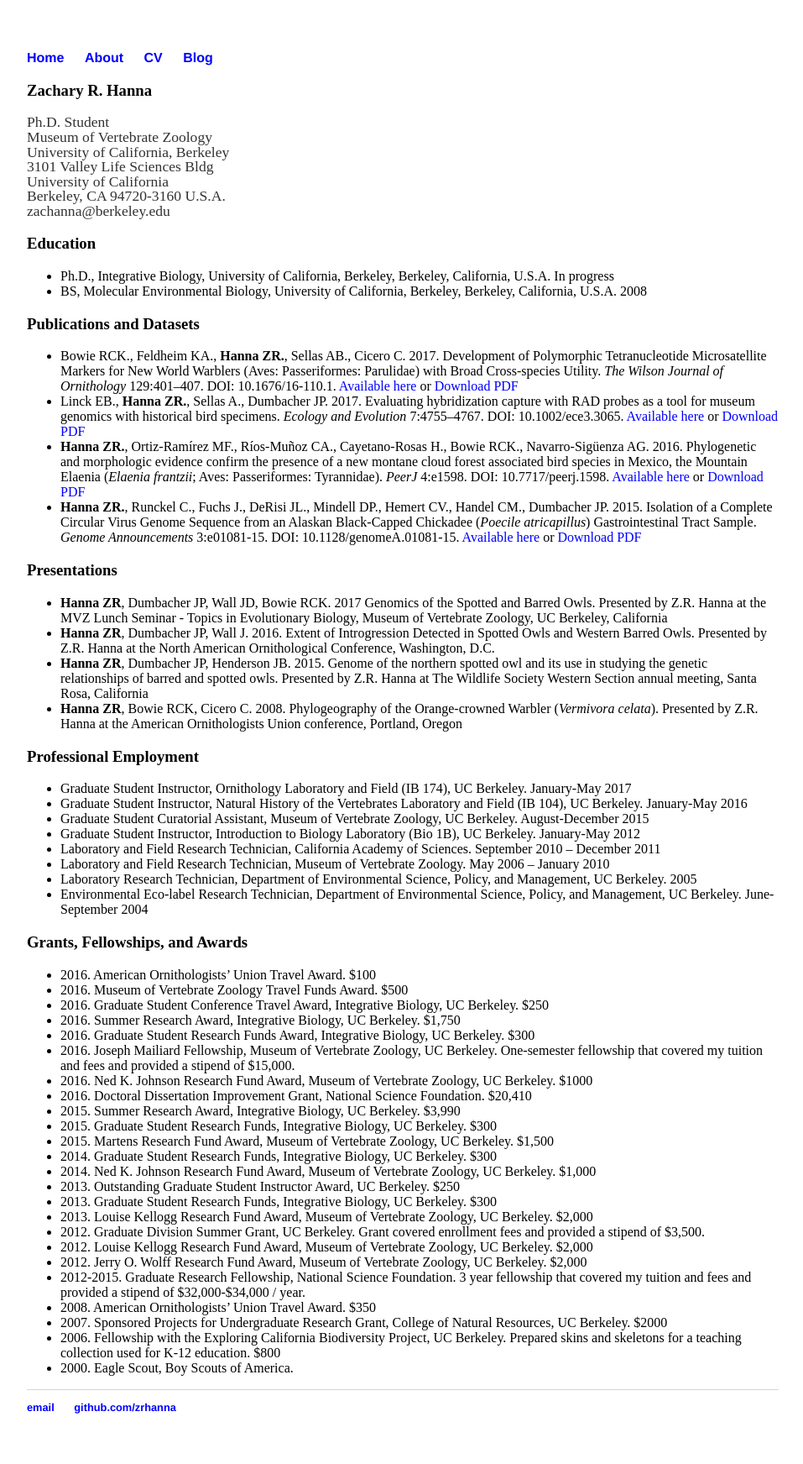
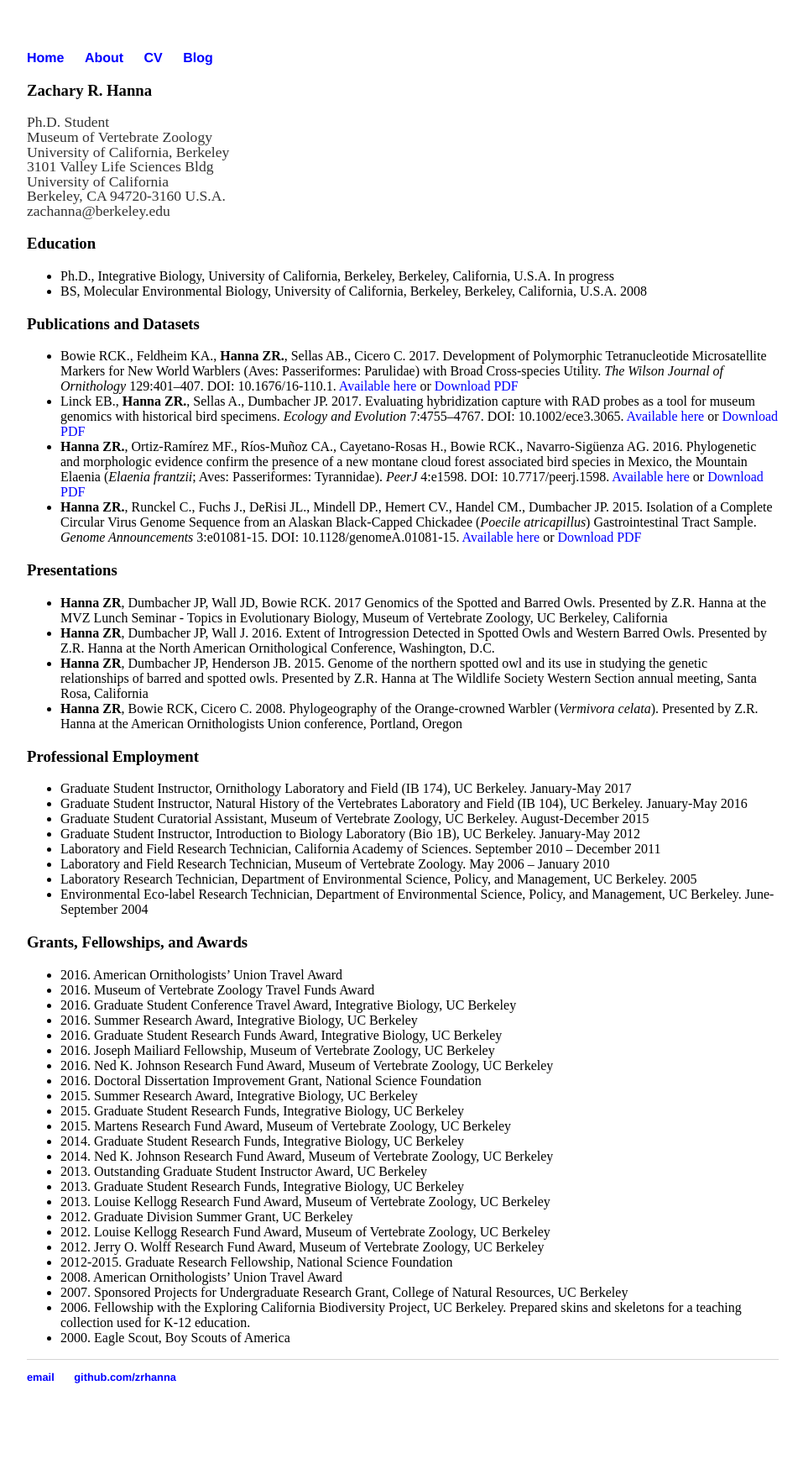
Before and after one commit to zacharyhanna/zacharyhanna.github.io, a Jekyll site: the page built from cv/index.md, in a window 1280 px wide. Shown: the whole page at 84% size, without its empty margins (160-1117 px from the left). Built offline with Jekyll 4.4.1, drawn with Linux system fonts in a browser that asks for light colours; after the commit the page ends 1707 px from its top, so only the background shows below that.

Commit message:
Update index.md

```diff
--- a/cv/index.md
+++ b/cv/index.md
@@ -38,27 +38,27 @@ zachanna@berkeley.edu
 * Environmental Eco-label Research Technician, Department of Environmental Science, Policy, and Management, UC Berkeley. June-September 2004
 
 ### Grants, Fellowships, and Awards
-* 2016\. American Ornithologists’ Union Travel Award. $100
-* 2016\. Museum of Vertebrate Zoology Travel Funds Award. $500
-* 2016\. Graduate Student Conference Travel Award, Integrative Biology, UC Berkeley. $250
-* 2016\. Summer Research Award, Integrative Biology, UC Berkeley. $1,750
-* 2016\. Graduate Student Research Funds Award, Integrative Biology, UC Berkeley. $300
-* 2016\. Joseph Mailiard Fellowship, Museum of Vertebrate Zoology, UC Berkeley. One-semester fellowship that covered my tuition and fees and provided a stipend of $15,000.
-* 2016\. Ned K. Johnson Research Fund Award, Museum of Vertebrate Zoology, UC Berkeley. $1000
-* 2016\. Doctoral Dissertation Improvement Grant, National Science Foundation. $20,410
-* 2015\. Summer Research Award, Integrative Biology, UC Berkeley. $3,990
-* 2015\. Graduate Student Research Funds, Integrative Biology, UC Berkeley. $300
-* 2015\. Martens Research Fund Award, Museum of Vertebrate Zoology, UC Berkeley. $1,500
-* 2014\. Graduate Student Research Funds, Integrative Biology, UC Berkeley. $300
-* 2014\. Ned K. Johnson Research Fund Award, Museum of Vertebrate Zoology, UC Berkeley. $1,000
-* 2013\. Outstanding Graduate Student Instructor Award, UC Berkeley. $250
-* 2013\. Graduate Student Research Funds, Integrative Biology, UC Berkeley. $300
-* 2013\. Louise Kellogg Research Fund Award, Museum of Vertebrate Zoology, UC Berkeley. $2,000
-* 2012\. Graduate Division Summer Grant, UC Berkeley. Grant covered enrollment fees and provided a stipend of $3,500.
-* 2012\. Louise Kellogg Research Fund Award, Museum of Vertebrate Zoology, UC Berkeley. $2,000
-* 2012\. Jerry O. Wolff Research Fund Award, Museum of Vertebrate Zoology, UC Berkeley. $2,000
-* 2012-2015. Graduate Research Fellowship, National Science Foundation. 3 year fellowship that covered my tuition and fees and provided a stipend of $32,000-$34,000 / year.
-* 2008\. American Ornithologists’ Union Travel Award. $350
-* 2007\. Sponsored Projects for Undergraduate Research Grant, College of Natural Resources, UC Berkeley. $2000
-* 2006\. Fellowship with the Exploring California Biodiversity Project, UC Berkeley. Prepared skins and skeletons for a teaching collection used for K-12 education. $800
-* 2000\. Eagle Scout, Boy Scouts of America.
+* 2016\. American Ornithologists’ Union Travel Award
+* 2016\. Museum of Vertebrate Zoology Travel Funds Award
+* 2016\. Graduate Student Conference Travel Award, Integrative Biology, UC Berkeley
+* 2016\. Summer Research Award, Integrative Biology, UC Berkeley
+* 2016\. Graduate Student Research Funds Award, Integrative Biology, UC Berkeley
+* 2016\. Joseph Mailiard Fellowship, Museum of Vertebrate Zoology, UC Berkeley
+* 2016\. Ned K. Johnson Research Fund Award, Museum of Vertebrate Zoology, UC Berkeley
+* 2016\. Doctoral Dissertation Improvement Grant, National Science Foundation
+* 2015\. Summer Research Award, Integrative Biology, UC Berkeley
+* 2015\. Graduate Student Research Funds, Integrative Biology, UC Berkeley
+* 2015\. Martens Research Fund Award, Museum of Vertebrate Zoology, UC Berkeley
+* 2014\. Graduate Student Research Funds, Integrative Biology, UC Berkeley
+* 2014\. Ned K. Johnson Research Fund Award, Museum of Vertebrate Zoology, UC Berkeley
+* 2013\. Outstanding Graduate Student Instructor Award, UC Berkeley
+* 2013\. Graduate Student Research Funds, Integrative Biology, UC Berkeley
+* 2013\. Louise Kellogg Research Fund Award, Museum of Vertebrate Zoology, UC Berkeley
+* 2012\. Graduate Division Summer Grant, UC Berkeley
+* 2012\. Louise Kellogg Research Fund Award, Museum of Vertebrate Zoology, UC Berkeley
+* 2012\. Jerry O. Wolff Research Fund Award, Museum of Vertebrate Zoology, UC Berkeley
+* 2012-2015. Graduate Research Fellowship, National Science Foundation
+* 2008\. American Ornithologists’ Union Travel Award
+* 2007\. Sponsored Projects for Undergraduate Research Grant, College of Natural Resources, UC Berkeley
+* 2006\. Fellowship with the Exploring California Biodiversity Project, UC Berkeley. Prepared skins and skeletons for a teaching collection used for K-12 education.
+* 2000\. Eagle Scout, Boy Scouts of America
```
